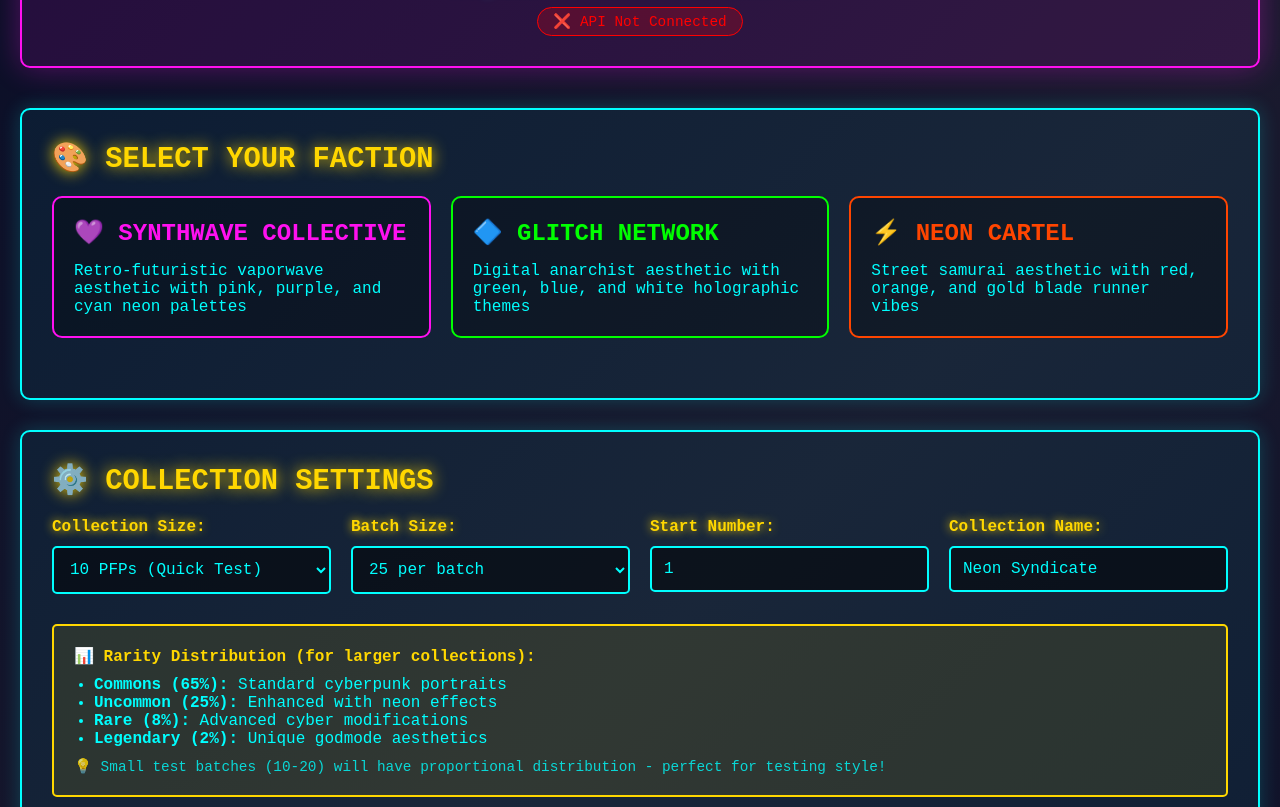
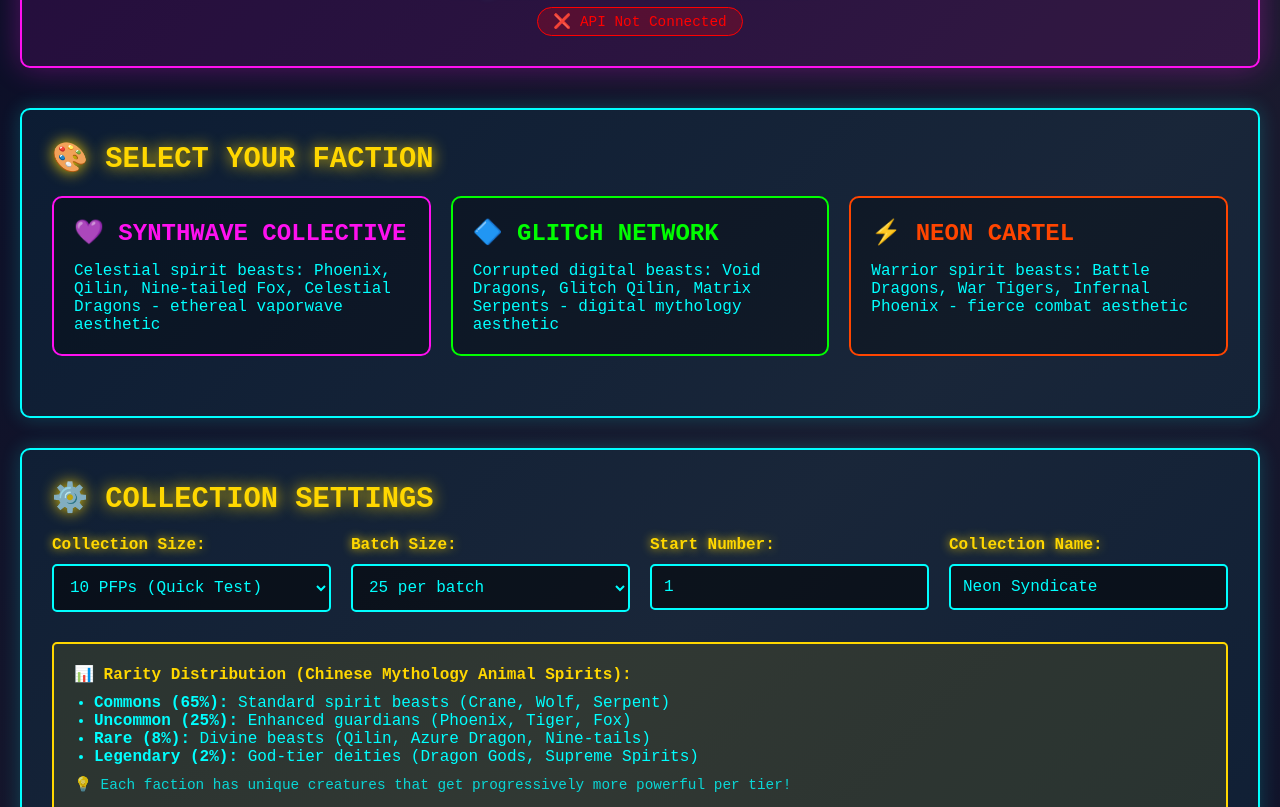
Before and after one commit to Flexasaurusrex/CyberpunkGenApp, a website: page index.html in a window 1280 px wide. Shown: the part 145-952 px from the top of the page. Drawn offline with Linux system fonts and the light colour scheme; no server answers.

Commit message:
Update index.html

```diff
--- a/index.html
+++ b/index.html
@@ -368,17 +368,17 @@
             <div class="faction-grid">
                 <div class="faction-card synthwave" data-faction="synthwave">
                     <h3>💜 SYNTHWAVE COLLECTIVE</h3>
-                    <p>Retro-futuristic vaporwave aesthetic with pink, purple, and cyan neon palettes</p>
+                    <p>Celestial spirit beasts: Phoenix, Qilin, Nine-tailed Fox, Celestial Dragons - ethereal vaporwave aesthetic</p>
                 </div>
 
                 <div class="faction-card glitch" data-faction="glitch">
                     <h3>🔷 GLITCH NETWORK</h3>
-                    <p>Digital anarchist aesthetic with green, blue, and white holographic themes</p>
+                    <p>Corrupted digital beasts: Void Dragons, Glitch Qilin, Matrix Serpents - digital mythology aesthetic</p>
                 </div>
 
                 <div class="faction-card neon" data-faction="neon">
                     <h3>⚡ NEON CARTEL</h3>
-                    <p>Street samurai aesthetic with red, orange, and gold blade runner vibes</p>
+                    <p>Warrior spirit beasts: Battle Dragons, War Tigers, Infernal Phoenix - fierce combat aesthetic</p>
                 </div>
             </div>
         </div>
@@ -423,15 +423,15 @@
             </div>
 
             <div class="info-box">
-                <h4>📊 Rarity Distribution (for larger collections):</h4>
+                <h4>📊 Rarity Distribution (Chinese Mythology Animal Spirits):</h4>
                 <ul>
-                    <li><strong>Commons (65%):</strong> Standard cyberpunk portraits</li>
-                    <li><strong>Uncommon (25%):</strong> Enhanced with neon effects</li>
-                    <li><strong>Rare (8%):</strong> Advanced cyber modifications</li>
-                    <li><strong>Legendary (2%):</strong> Unique godmode aesthetics</li>
+                    <li><strong>Commons (65%):</strong> Standard spirit beasts (Crane, Wolf, Serpent)</li>
+                    <li><strong>Uncommon (25%):</strong> Enhanced guardians (Phoenix, Tiger, Fox)</li>
+                    <li><strong>Rare (8%):</strong> Divine beasts (Qilin, Azure Dragon, Nine-tails)</li>
+                    <li><strong>Legendary (2%):</strong> God-tier deities (Dragon Gods, Supreme Spirits)</li>
                 </ul>
                 <p style="margin-top: 10px; opacity: 0.8; font-size: 0.9em;">
-                    💡 Small test batches (10-20) will have proportional distribution - perfect for testing style!
+                    💡 Each faction has unique creatures that get progressively more powerful per tier!
                 </p>
             </div>
 
```
